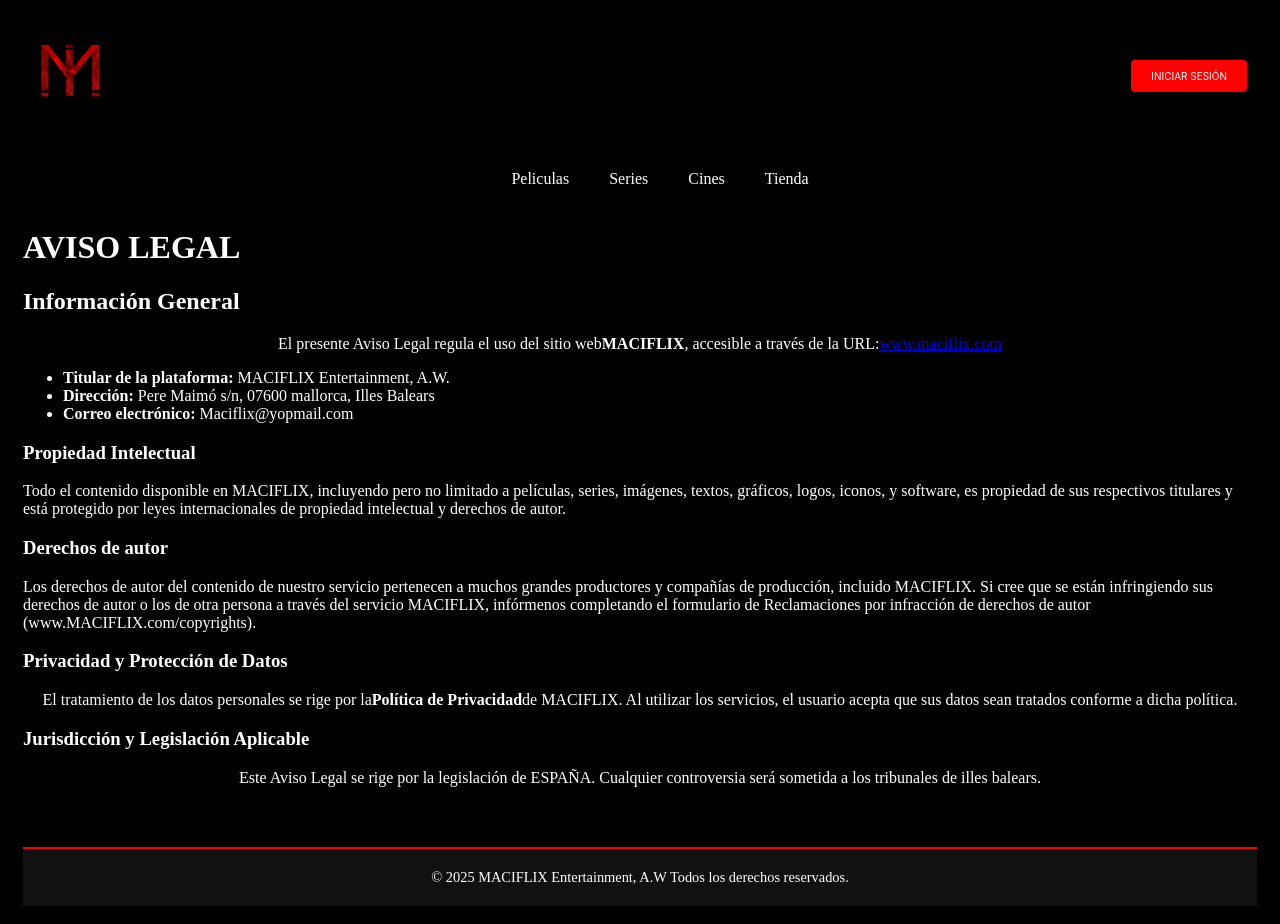
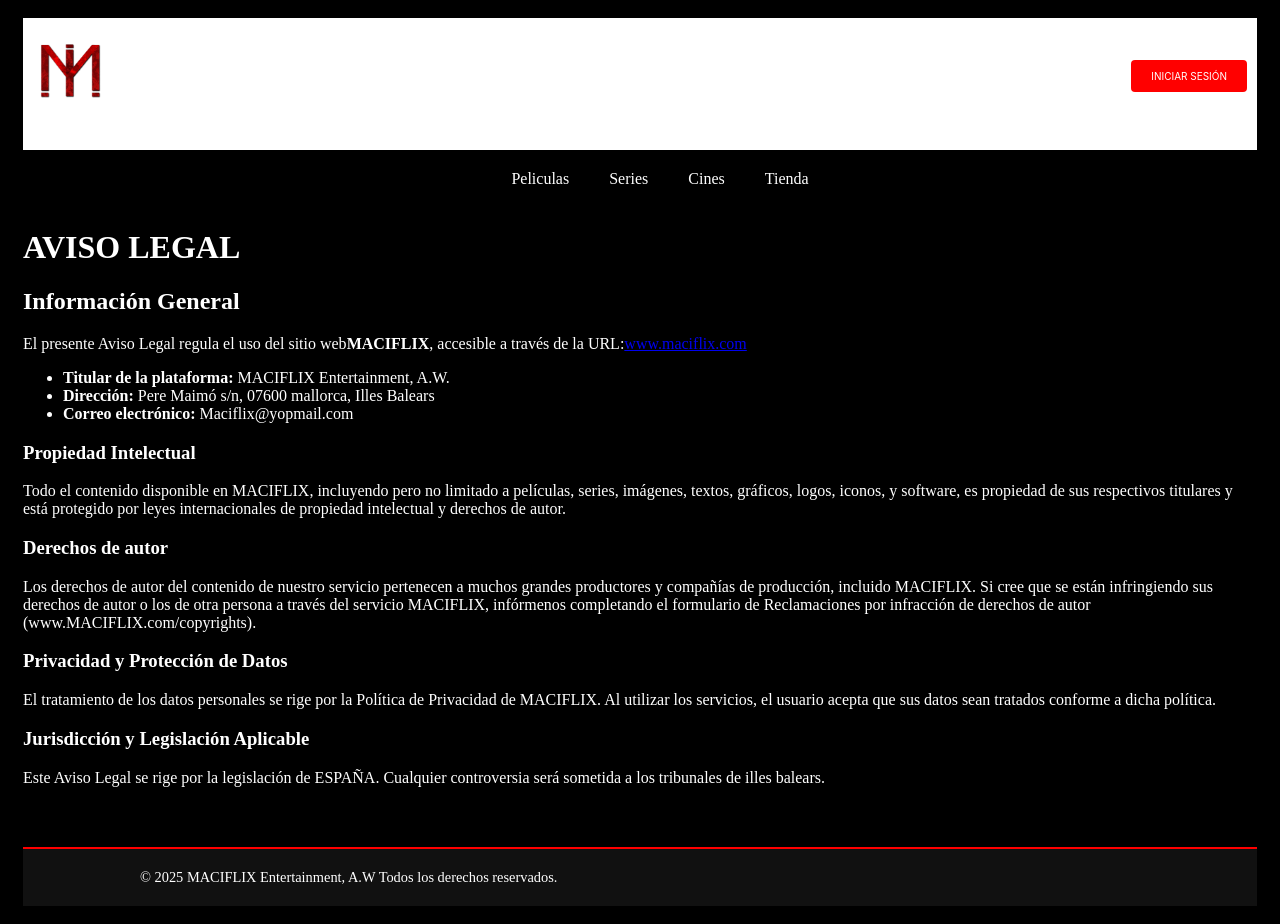
Before and after one commit to aplicacionswebiessarenal/maciflix, a PHP site: page /avisolegal.php in a window 1280 px wide. Run offline with PHP 8.4, Linux system fonts and the light colour scheme.

Commit message:
cambios finales

```diff
--- a/avisolegal.php
+++ b/avisolegal.php
@@ -31,7 +31,7 @@
             </p>
           </article>
             <h3> Privacidad y Protección de Datos</h3>
-            <p>El tratamiento de los datos personales se rige por la <strong>Política de Privacidad</strong> de MACIFLIX. Al utilizar los servicios, el usuario acepta que sus datos sean tratados conforme a dicha política.</p>
+            <p>El tratamiento de los datos personales se rige por la Política de Privacidad</strong> de MACIFLIX. Al utilizar los servicios, el usuario acepta que sus datos sean tratados conforme a dicha política.</p>
           <article>
             <h3> Jurisdicción y Legislación Aplicable</h3>
             <p>Este Aviso Legal se rige por la legislación de ESPAÑA. Cualquier controversia será sometida a los tribunales de illes balears.</p>
--- a/css/estilosmilista.css
+++ b/css/estilosmilista.css
@@ -48,10 +48,13 @@
     }
 }
   /*estilos para el term.html*/
-#body-terms{
+#body-terms {
     background-color: rgb(0, 0, 0);
     font-family: "Inter", sans-serif;
     color: rgb(255, 255, 255);
+  }
+  #body-terms header {
+    background-color: #ffffffff;
   }
   .back-button {
     display: inline-block;
@@ -83,9 +86,16 @@
     color: #ffffff;
     padding: 10px 15px;
   }
-
+  #body-aviso header {
+    background-color: #ffffff;
+  }
   #body-aviso h1 {
     color: rgb(255, 255, 255);
+  }
+  #body-aviso p {
+    color:#ffffff;
+    display: flex;
+  justify-content: flex-start;
   }
   .contenido-c {
     width: 90%;
```
